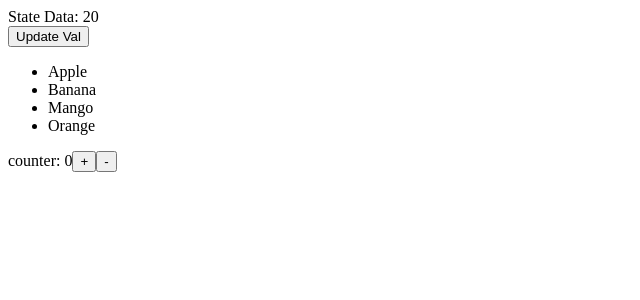
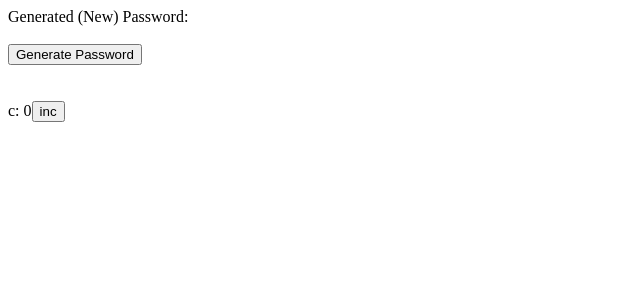
Before and after one commit to techolasmern/2-4-batch, a React (Vite) app in the folder ReactJS/: page / in a window 1280 px wide. Shown: the top 300 px of the page, without its empty margins (0-640 px from the left). Built offline with nearby package versions, Linux system fonts and the light colour scheme.

Commit message:
password generator and callback state update

```diff
--- a/ReactJS/src/App.jsx
+++ b/ReactJS/src/App.jsx
@@ -15,21 +15,21 @@ class App extends Component{
     // }
 
     state = {
-        data: 20,
+        data: 10,
         counter: 0
     }
 
-    handleClick() {
+    handleClick = () => {
         this.setState({
             data: 20
         })
     }
 
-    increment() {
-        this.setState({ ...this.state, counter: this.state.counter + 1 })
+    increment = (value) => {
+        this.setState({ ...this.state, counter: this.state.counter + value })
     }
 
-    decrement() {
+    decrement = () => {
         this.setState({ ...this.state, counter: this.state.counter - 1 });
     }
 
@@ -37,7 +37,7 @@ class App extends Component{
         return <div>
             <div>State Data: {this.state.data}</div>
             <div>
-                <button onClick={() => this.handleClick()}>Update Val</button>
+                <button onClick={this.handleClick}>Update Val</button>
             </div>
             <ul>
                 <li>Apple</li>
@@ -47,8 +47,8 @@ class App extends Component{
             </ul>
             <div>
                 counter: {this.state.counter}
-                <button onClick={()=>this.increment()}>+</button>
-                <button onClick={() => this.decrement()}>-</button>
+                <button onClick={() => this.increment(10)}>+</button>
+                <button onClick={this.decrement}>-</button>
             </div>
         </div>
     }
--- /dev/null
+++ b/ReactJS/src/PasswordGenerator.jsx
@@ -0,0 +1,89 @@
+import { Component } from "react";
+
+class PasswordGenerator extends Component{
+
+    state = {
+        password: "",
+        responseMessage: "",
+        c: 0
+    }
+
+    generatePassword = (length = 0) => {
+        if (length < 8 || length > 16) {
+            return { ok: false, message: "Length: 8-16"};
+        }
+        const string = "0123456789abcdefABCDEF~`!@#$%^&*()_+|?,.";
+        const arr = [];
+        while (arr.length < length) {
+            const rIdx = Math.floor(Math.random() * string.length);
+            const char = string[rIdx];
+            arr.push(char);
+        }
+        console.log(arr.join(""));
+        return { ok: true, pass: arr.join(""), message: "Password generated" };
+    }
+
+    getPassword = () => {
+        const gPass = this.generatePassword(16);
+        if (gPass.ok) {
+            this.setState(pState => {
+                return {
+                    ...pState, password: gPass.pass
+                }
+            })
+        }
+        return this.setState(pState => {
+            return {
+                ...pState,
+                responseMessage: gPass.message
+            }
+        })
+    }
+
+    inc = () => {
+        this.setState((prevState) => {
+            return {
+                ...prevState,
+                c: prevState.c + 1
+            }
+        });
+        this.setState((prevState) => {
+            return {
+                ...prevState,
+                c: prevState.c + 1
+            }
+        });
+        this.setState((prevState) => {
+            return {
+                ...prevState,
+                c: prevState.c + 1
+            }
+        });
+        this.setState((prevState) => {
+            return {
+                ...prevState,
+                c: prevState.c + 1
+            }
+        });
+        this.setState((prevState) => {
+            return {
+                ...prevState,
+                c: prevState.c + 1
+            }
+        });
+    }
+
+    render() {
+        return <div>
+            <div>Generated (New) Password: {this.state.password}</div>
+            <br />
+            <button onClick={this.getPassword}>Generate Password</button>
+            <div>{this.state.responseMessage}</div>
+            <br /><br />
+            c: {this.state.c}
+            <button onClick={this.inc}>inc</button>
+        </div>
+    }
+}
+
+export default PasswordGenerator;
--- a/ReactJS/src/main.jsx
+++ b/ReactJS/src/main.jsx
@@ -1,8 +1,8 @@
 import { createRoot } from "react-dom/client";
-import App from "./App";
+import PasswordGenerator from "./PasswordGenerator";
 
 const rootContainer = document.getElementById("root");
 
 const root = createRoot(rootContainer);
 
-root.render(<App />);
+root.render(<PasswordGenerator />);
```
